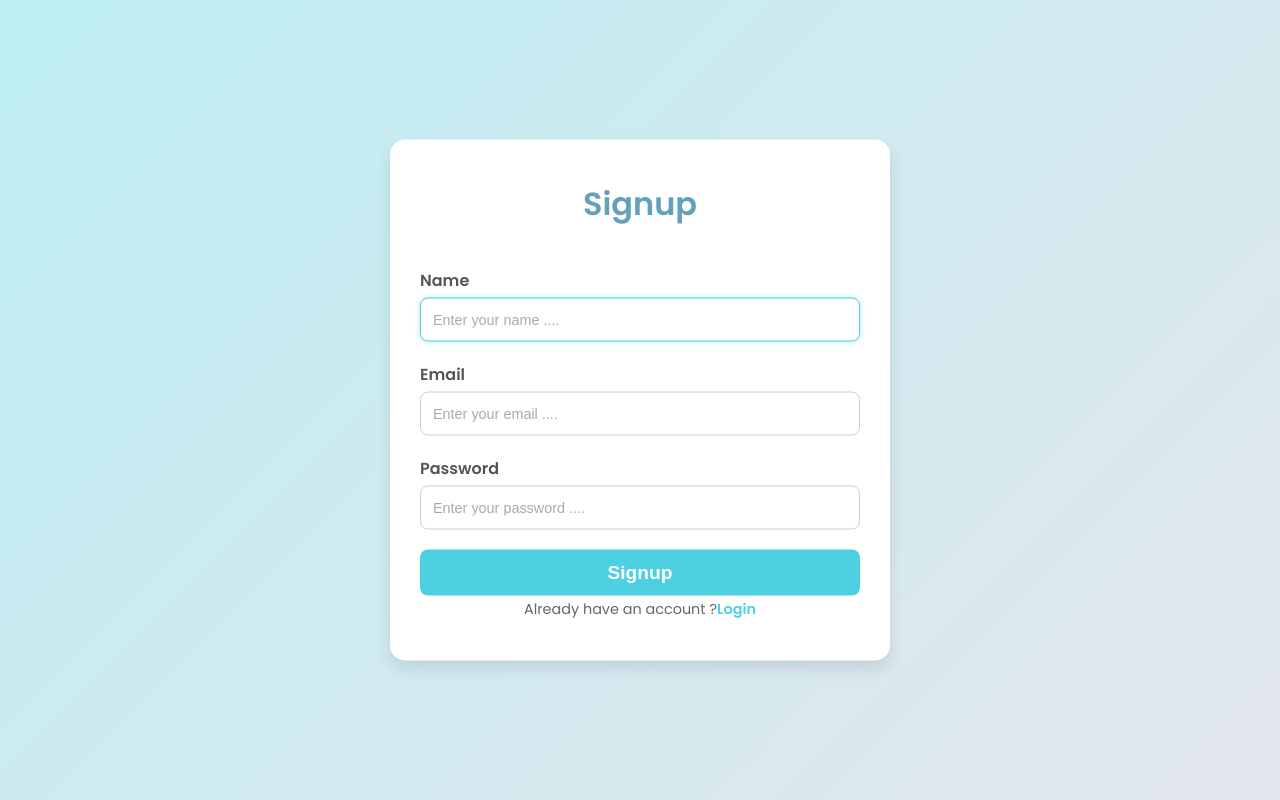
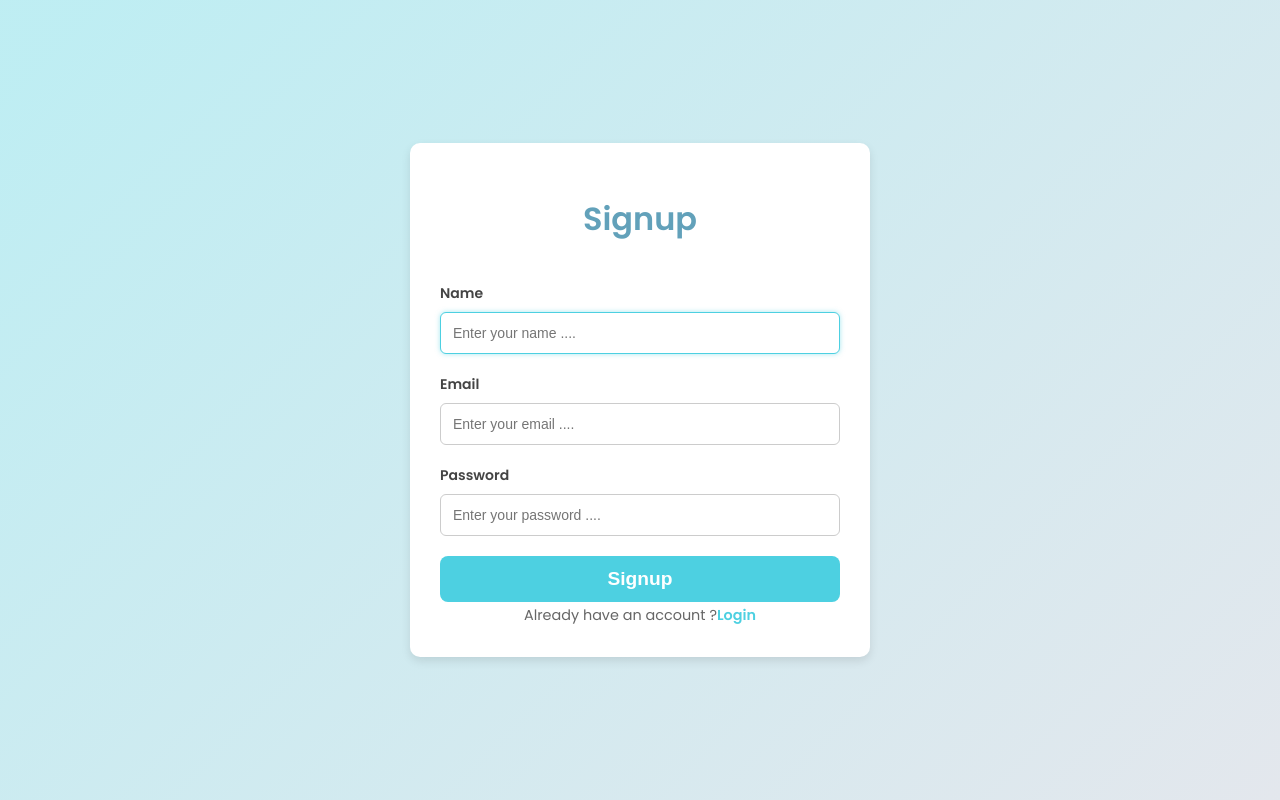
Before and after one commit to Oussamaroom67/PredictApp, a React (Create React App) app: page /signup in a window 1280 px wide. Built offline with nearby package versions, Linux system fonts and the light colour scheme.

Commit message:
login signup commit souhayla

```diff
--- a/package.json
+++ b/package.json
@@ -38,5 +38,8 @@
       "last 1 firefox version",
       "last 1 safari version"
     ]
+  },
+  "devDependencies": {
+    "@babel/plugin-proposal-private-property-in-object": "^7.21.11"
   }
 }
--- a/src/components/Login.js
+++ b/src/components/Login.js
@@ -1,5 +1,5 @@
 import React, { useState } from "react";
-import '../styles/LoginSignup.css';
+import '../styles/Login.css';
 import { Link, useNavigate } from "react-router-dom";
 import { ToastContainer } from 'react-toastify';
 import { handleError, handleSuccess } from './utils';
@@ -54,7 +54,7 @@ function Login(){
 
     }
     return(
-        <div className='container'>
+        <div className='login-container login-page'>
             <h1>Login</h1>
             <form onSubmit={handleLogin}>
                <div>
--- a/src/components/Signup.js
+++ b/src/components/Signup.js
@@ -1,5 +1,5 @@
 import React, { useState } from "react";
-//import '../styles/Signup.css';
+import '../styles/Signup.css';
 import { Link, useNavigate } from "react-router-dom";
 import { ToastContainer } from 'react-toastify';
 import { handleError, handleSuccess } from './utils';
@@ -53,7 +53,7 @@ function Signup(){
 
     }
     return(
-        <div className='container'>
+        <div className='signup-container'>
             <h1>Signup</h1>
             <form onSubmit={handleSignup}>
                <div>
--- a/src/components/utils.js
+++ b/src/components/utils.js
@@ -2,12 +2,12 @@ import { toast } from 'react-toastify';
 
 export const handleSuccess = (msg) => {
     toast.success(msg, {
-        position: 'top-right'
-    })
+        position: 'top-right' // Notification de succès reste en bas à droite
+    });
 }
 
 export const handleError = (msg) => {
     toast.error(msg, {
-        position: 'top-right'
-    })
+        position: 'top-center' // Notification d'erreur sera affichée en bas à gauche
+    });
 }
--- a/src/styles/LoginSignup.css
+++ b/src/styles/Login.css
@@ -1,95 +1,65 @@
 @import url('https://fonts.googleapis.com/css2?family=Poppins:wght@300;400;600&display=swap');
 
-/* Général */
-*,
-::before,
-::after {
-  box-sizing: border-box;
+/* Style for the Login Page */
+body {
+  font-family: 'Poppins', sans-serif;
+  margin: 0;
   padding: 0;
-  margin: 0;
-}
-
-html,
-body {
-  height: 100%;
-  width: 100%;
-  font-family: 'Poppins', sans-serif;
-}
-
-body {
   display: flex;
   justify-content: center;
   align-items: center;
+  height: 100vh;
   background: linear-gradient(315deg, hsla(216, 21%, 91%, 1) 0%, hsla(186, 68%, 85%, 1) 95%);
   /* Dégradé de fond */
   overflow-x: hidden;
 }
 
-/* Conteneur principal */
-.container {
-  background-color: white;
-  padding: 40px 30px;
-  border-radius: 15px;
-  width: 70%; /* Largeur par défaut */
-  max-width: 500px; /* Largeur maximale */
-  box-shadow: 0 8px 15px rgba(0, 0, 0, 0.1);
+.login-container {
+  width: 400px;
+  padding: 30px;
+  border-radius: 12px;
+  background-color: #ffffff;
+  box-shadow: 0 4px 20px rgba(0, 0, 0, 0.1);
   text-align: center;
-
-  /* Centrage horizontal */
-  position: absolute;
-  left: 50%;
-  top: 50%;
-  transform: translate(-50%, -50%);
 }
 
-/* Utilisation de media queries */
-@media screen and (min-width: 600px) {
-  .container {
-    width: 100%; /* Largeur pour les écrans larges */
-  }
-}
-
-/* Titre */
-.container > h1 {
+.login-container h1 {
   font-size: 2rem;
   color: #62a1ba; /* Vert foncé */
   margin-bottom: 40px;
   font-weight: bold;
 }
 
-/* Champs du formulaire */
-label {
-  font-size: 1rem;
-  font-weight: 600;
-  color: #555;
+.login-container form div {
+  margin-bottom: 20px;
   text-align: left;
-  display: block;
-  margin-bottom: 5px;
 }
 
-.container input {
-  width: 100%;
-  font-size: 1rem;
-  padding: 12px;
-  border: 1px solid #ccc;
-  border-radius: 8px;
-  outline: none;
-  margin-bottom: 20px;
-  transition: all 0.3s ease-in-out;
+.login-container form label {
+  display: block;
+  margin-bottom: 8px;
+  font-size: 14px;
+  font-weight: bold;
+  color: #444444;
 }
 
-.container input:focus {
+.login-container form input {
+  width: 100%;
+  padding: 12px;
+  font-size: 14px;
+  border: 1px solid #cccccc;
+  border-radius: 8px;
+  box-sizing: border-box;
+  outline: none;
+  transition: border-color 0.3s ease-in-out;
+}
+
+.login-container form input:focus {
   border-color: #4dd0e1;
   box-shadow: 0 0 5px rgba(77, 208, 225, 0.5);
 }
 
-.container input::placeholder {
-  font-size: 0.9rem;
-  color: #aaa;
-}
-
-/* Bouton */
-button {
+.login-container button[type='submit'] {
   background-color: #4dd0e1;
   border: none;
   font-size: 1.2rem;
@@ -103,40 +73,32 @@ button {
   display: flex; /* Utilisation de Flexbox */
   justify-content: center; /* Centre horizontalement */
   align-items: center; /* Centre verticalement */
-  text-align: center; /* Centre le texte */
+  text-align: center;
 }
 
-button:hover {
+.login-container button[type='submit']:hover {
   background-color: #26c6da;
   transform: translateY(-3px);
   box-shadow: 0 4px 8px rgba(0, 0, 0, 0.2);
 }
 
-/* Texte sous le bouton */
-.container span {
+.login-container span {
   font-size: 0.9rem;
   color: #666;
   margin-top: 10px;
 }
 
-.container span a {
+.login-container span a {
   color: #4dd0e1;
   text-decoration: none;
   font-weight: bold;
 }
 
-.container span a:hover {
+.login-container span a:hover {
   text-decoration: underline;
 }
 
-/* Alignement personnalisé */
-.container label,
-.container input,
-button {
-  text-align: left;
-}
-
-/* Bouton Google */
+/* Google Login Button */
 .google-login-button {
   display: flex;
   align-items: center;
@@ -155,17 +117,16 @@ button {
   transition: box-shadow 0.3s ease, background-color 0.3s ease;
 }
 
+.google-login-button:hover {
+  box-shadow: 0px 4px 6px rgba(60, 64, 67, 0.3), 0px 2px 4px rgba(60, 64, 67, 0.15);
+  background-color: #f8f9fa; /* Léger changement de fond au survol */
+}
+
 .google-login-button img {
   margin-right: 8px; /* Espace entre le logo et le texte */
   width: 40px; /* Augmenté de 24px à 30px */
   height: 40px; /* Augmenté de 24px à 30px */
 }
-
-.google-login-button:hover {
-  box-shadow: 0px 4px 6px rgba(60, 64, 67, 0.3), 0px 2px 4px rgba(60, 64, 67, 0.15);
-  background-color: #f8f9fa; /* Léger changement de fond au survol */
-}
-
 .google-login-button span {
   font-family: 'Arial', sans-serif; /* Choix d'une police similaire au bouton Login */
   color: #242323; /* Blanc, comme le texte du bouton Login */
--- /dev/null
+++ b/src/styles/Signup.css
@@ -0,0 +1,97 @@
+@import url('https://fonts.googleapis.com/css2?family=Poppins:wght@300;400;600&display=swap');
+
+/* Style pour la page Signup uniquement */
+body {
+  font-family: 'Poppins', sans-serif;
+  margin: 0;
+  padding: 0;
+  display: flex;
+  justify-content: center;
+  align-items: center;
+  height: 100vh;
+  background-color: #f0f8ff;
+}
+
+.signup-container {
+  width: 400px;
+  padding: 30px;
+  border-radius: 10px;
+  background-color: #ffffff;
+  box-shadow: 0 4px 10px rgba(0, 0, 0, 0.1);
+  text-align: center;
+}
+
+.signup-container h1 {
+    font-size: 2rem;
+    color: #62a1ba; /* Vert foncé */
+    margin-bottom: 40px;
+    font-weight: bold;
+}
+
+.signup-container form div {
+  margin-bottom: 20px;
+  text-align: left;
+}
+
+.signup-container form label {
+  display: block;
+  margin-bottom: 8px;
+  font-size: 14px;
+  font-weight: bold;
+  color: #444444;
+}
+
+.signup-container form input {
+  width: 100%;
+  padding: 12px;
+  font-size: 14px;
+  border: 1px solid #cccccc;
+  border-radius: 6px;
+  box-sizing: border-box;
+  outline: none;
+  transition: border-color 0.3s ease-in-out;
+}
+
+.signup-container form input:focus {
+    border-color: #4dd0e1;
+    box-shadow: 0 0 5px rgba(77, 208, 225, 0.5);
+}
+
+.signup-container button[type='submit'] {
+    background-color: #4dd0e1;
+    border: none;
+    font-size: 1.2rem;
+    font-weight: bold;
+    color: white;
+    border-radius: 8px;
+    padding: 12px;
+    cursor: pointer;
+    transition: all 0.3s ease-in-out;
+    width: 100%;
+    display: flex; /* Utilisation de Flexbox */
+    justify-content: center; /* Centre horizontalement */
+    align-items: center; /* Centre verticalement */
+    text-align: center; /* Centre le texte */
+}
+
+.signup-container button[type='submit']:hover {
+    background-color: #26c6da;
+    transform: translateY(-3px);
+    box-shadow: 0 4px 8px rgba(0, 0, 0, 0.2);
+}
+
+.signup-container span {
+    font-size: 0.9rem;
+    color: #666;
+    margin-top: 10px;
+}
+
+.signup-container span a {
+    color: #4dd0e1;
+    text-decoration: none;
+    font-weight: bold;
+}
+
+.signup-container span a:hover {
+  text-decoration: underline;
+}
```
Also changed, not shown: 1 other file (tests, documents, lock files or other folders).
